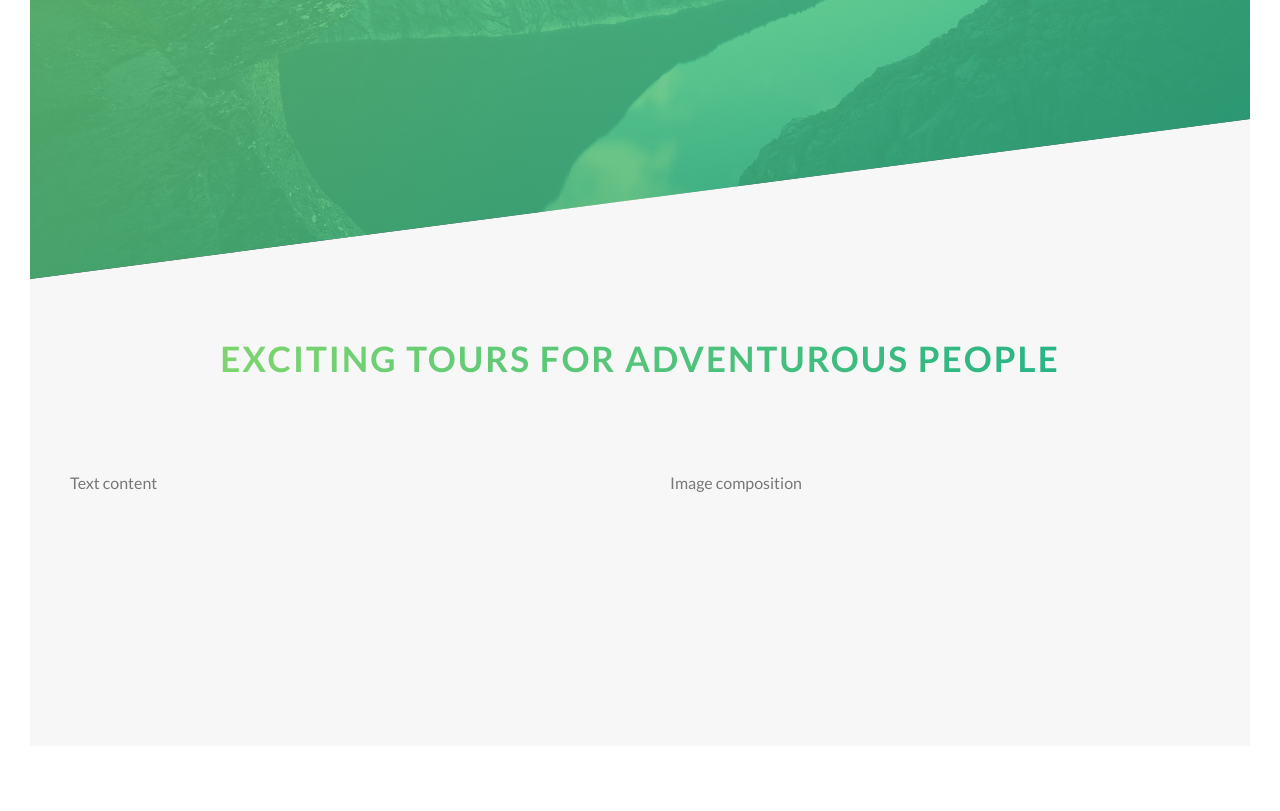
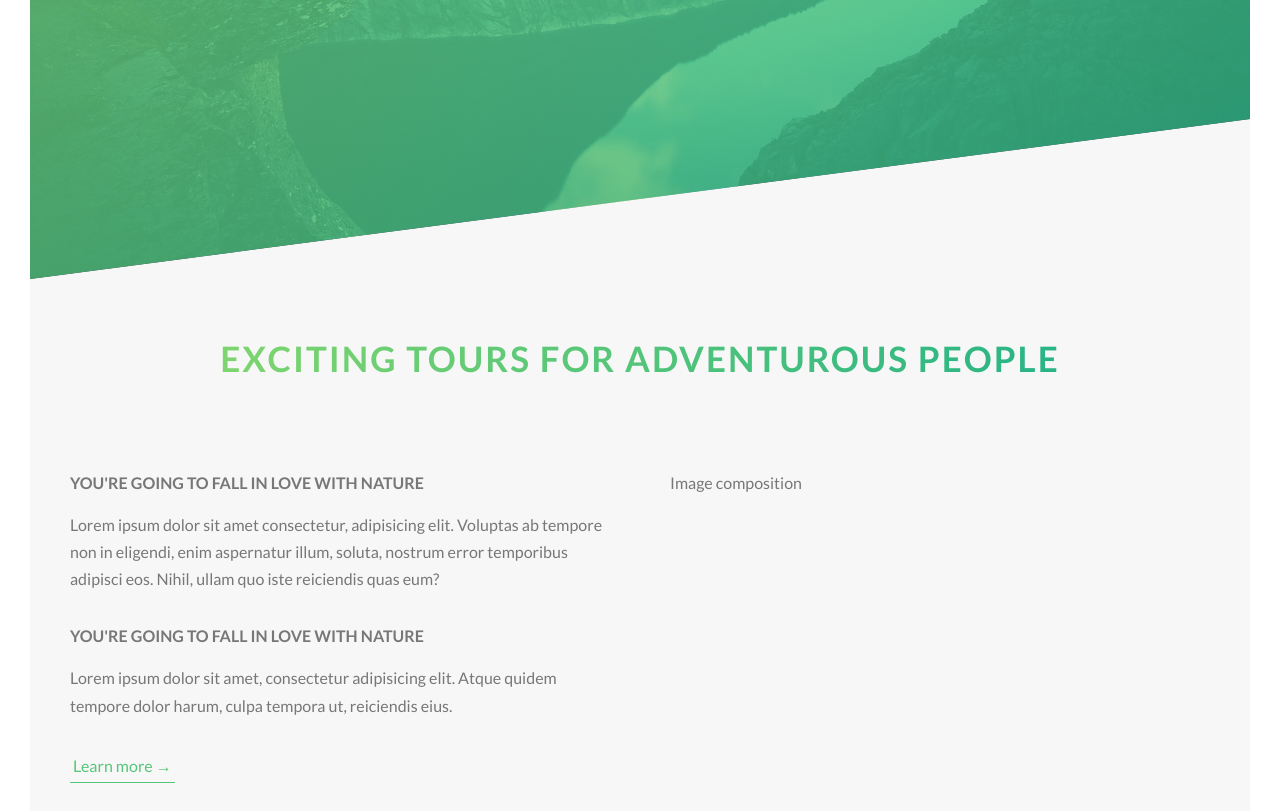
Before and after one commit to kellybarber/Schmedtmann-Natours, a website: page public/index.html in a window 1280 px wide. Shown: the part 511-1322 px from the top of the page. Before the commit the page ends 1287 px from the top, so only its background shows below. Drawn offline with Linux system fonts and the light colour scheme.

Commit message:
Updating variables and typography

```diff
--- a/public/index.html
+++ b/public/index.html
@@ -29,14 +29,22 @@
       </header>
       <main>
         <section class="section-about">
-          <div class="u-center-text u-margin-bottom-8">
+          <div class="u-center-text u-margin-bottom-large">
               <h2 class="heading-secondary">
                 Exciting tours for adventurous people
               </h2>
           </div>
           <div class="row">
             <div class="col-1-of-2">
-              Text content
+              <h3 class="heading-tertiary u-margin-bottom-small">You're going to fall in love with nature</h3>
+              <p class="paragraph">
+                Lorem ipsum dolor sit amet consectetur, adipisicing elit. Voluptas ab tempore non in eligendi, enim aspernatur illum, soluta, nostrum error temporibus adipisci eos. Nihil, ullam quo iste reiciendis quas eum?
+              </p>
+              <h3 class="heading-tertiary u-margin-bottom-small">You're going to fall in love with nature</h3>
+              <p class="paragraph">
+                Lorem ipsum dolor sit amet, consectetur adipisicing elit. Atque quidem tempore dolor harum, culpa tempora ut, reiciendis eius.
+              </p>
+              <a href="#" class="btn-text">Learn more &rarr;</a>
             </div>
             <div class="col-1-of-2">
               Image composition
--- a/public/sass/base/_typography.scss
+++ b/public/sass/base/_typography.scss
@@ -50,3 +50,17 @@ body {
     text-shadow: .5rem 1rem 2rem rgba($color-black, .2);
   }
 }
+
+.heading-tertiary {
+  font-size: $default-font-size;
+  font-weight: 700;
+  text-transform: uppercase;
+}
+
+.paragraph {
+  font-size: $default-font-size;
+
+  &:not(:last-child) {
+    margin-bottom: 3rem;
+  }
+}
--- a/public/sass/base/_utilities.scss
+++ b/public/sass/base/_utilities.scss
@@ -1,3 +1,15 @@
-.u-center-text { text-align: center; }
+.u-center-text {
+  text-align: center;
+}
 
-.u-margin-bottom-8 { margin-bottom: 8rem; }
+.u-margin-bottom-large {
+  margin-bottom: 8rem;
+}
+
+.u-margin-bottom-medium {
+  margin-bottom: 4rem;
+}
+
+.u-margin-bottom-small {
+  margin-bottom: 1.5rem;
+}
--- a/public/sass/components/_button.scss
+++ b/public/sass/components/_button.scss
@@ -53,3 +53,25 @@
     animation-fill-mode: backwards;
   }
 }
+
+.btn-text {
+  &:link,
+  &:visited {
+    font-size: $default-font-size;
+    color: $color-primary;
+    display: inline-block;
+    text-decoration: none;
+    border-bottom: 1px solid $color-primary;
+    padding: 3px;
+  }
+
+  &:hover {
+    background-color: $color-primary;
+    color: $color-white;
+    box-shadow: 0 1rem 2rem rgba($color-black, 0.2);
+  }
+
+  &:active {
+
+  }
+}
```
Also changed, not shown: public/css/style.css.
